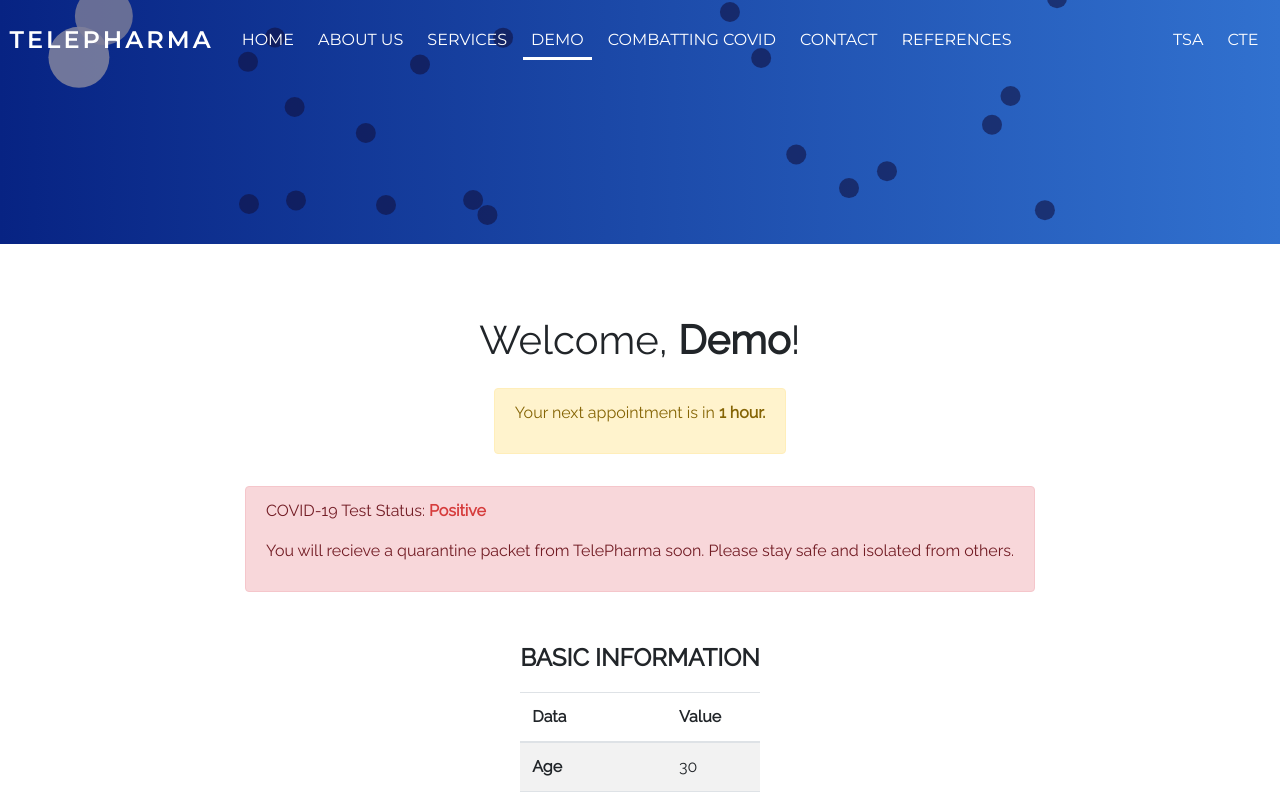
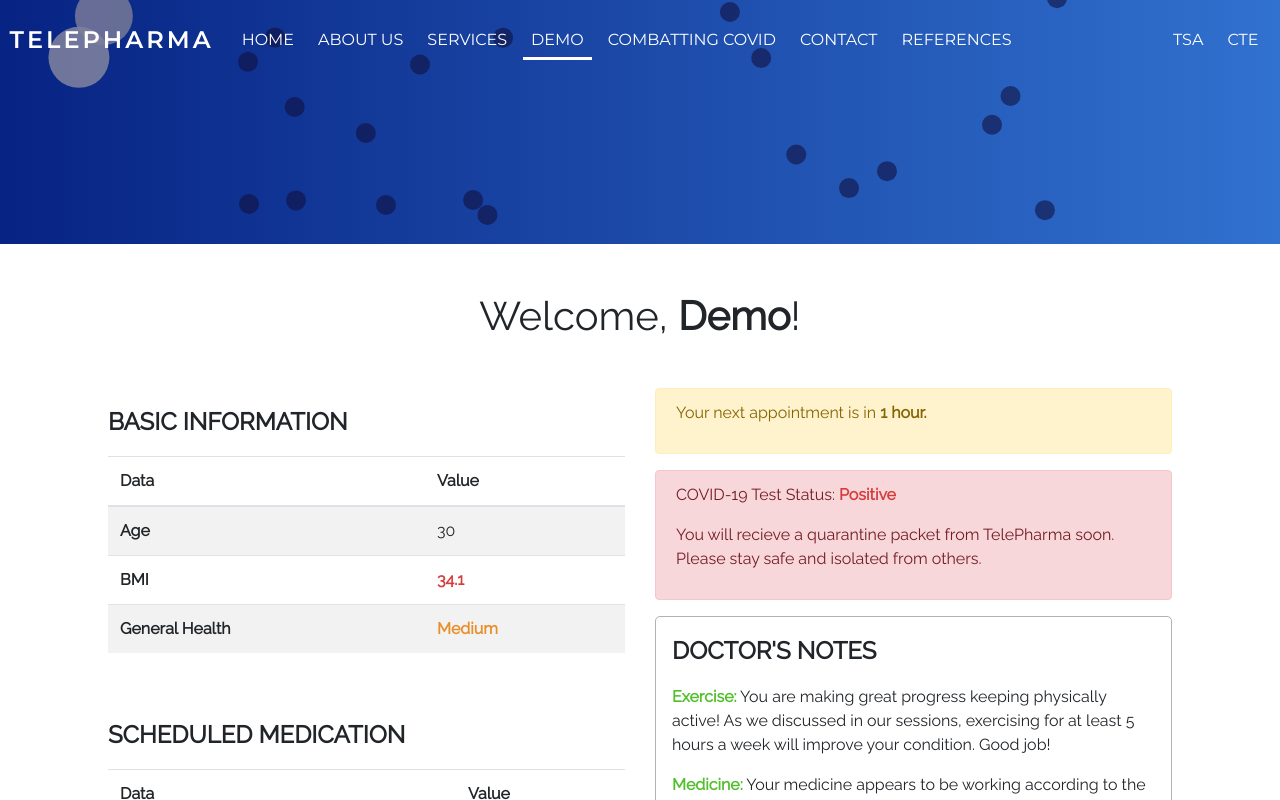
Before and after one commit to Video-Lab/SLHS_Webmasters_2021, a plain HTML site: page demo.html in a window 1280 px wide. Both pictures are taken after a click on the link "SUBMIT". Shown: the part 556-1356 px from the top of the page. Drawn offline with nearby package versions, Linux system fonts and the light colour scheme.

Commit message:
Modify demo

```diff
--- a/css/demo.css
+++ b/css/demo.css
@@ -29,6 +29,12 @@
     align-items: center;
 }
 
+.notes {
+    border: 1px solid rgba(0,0,0,0.3);
+    padding: 1em;
+    border-radius: 5px;
+}
+
 input {
     text-transform: uppercase;
 }
@@ -45,7 +51,7 @@ input {
 }
 
 .group-container {
-    width: fit-content;
+    /* width: fit-content; */
     margin-top: 1em;
     margin-bottom: 1em;
     padding-top: 1em;
@@ -67,6 +73,10 @@ input {
     font-weight: 800;
 }
 
+.note {
+    margin-top: 1em;
+    margin-bottom: 1em;
+}
 .label {
     font-weight: 800;
     font-size: 1.5rem;
--- a/demo.html
+++ b/demo.html
@@ -77,11 +77,10 @@
     </div>
 </div>
 
-<div class="container-fluid demo-container" style="">
+<div class="container demo-container" style="">
     <h1 class="demo-name" style="text-align: center;">Welcome, <strong>Demo</strong>!</h1>
-    <div class="alert alert-warning" style="width: fit-content; margin-top: 1em; height: fit-content;"><p>Your next appointment is in <strong>1 hour.</strong></p></div>
-    <div class="alert alert-danger" style="width: fit-content; margin-top: 1em; height: fit-content;"><p>COVID-19 Test Status: <strong class="red">Positive</strong></p><p>You will recieve a quarantine packet from TelePharma soon. Please stay safe and isolated from others.</p></div>
-
+    <div class="row flex-column-reverse flex-md-row">
+      <div class="col-md-6 col-sm-12">
         <div class="group-container">
           <p class="label">Basic Information</p>
           <table class="table table-striped" style="text-align: left; max-width: 100vw;">
@@ -160,6 +159,22 @@
                 </table>
               </div>
       </div>
+      <div class="col-md-6 col-sm-12">
+        <div class="alert alert-warning" style=" margin-top: 1em; height: fit-content;"><p>Your next appointment is in <strong>1 hour.</strong></p></div>
+        <div class="alert alert-danger" style=" margin-top: 1em; height: fit-content;"><p>COVID-19 Test Status: <strong class="red">Positive</strong></p><p>You will recieve a quarantine packet from TelePharma soon. Please stay safe and isolated from others.</p></div>
+        <div class="notes">
+          <p class="label">Doctor's Notes</p>
+
+          <p class="note"><strong class="green">Exercise:</strong> You are making great progress keeping physically active! As we discussed in our sessions, exercising for at least 5 hours a week will improve your condition. Good job!</p>
+          <p class="note"><strong class="green">Medicine:</strong> Your medicine appears to be working according to the doses provided! We will discuss modifications to your current medication at our next meeting.</p>
+          <p class="note"><strong class="red">COVID-19:</strong> I am very sorry to hear that you have tested positive for COVID-19. TelePharma is doing all they can to help you. In the meantime, you can ask me any questions you have about the virus or its effects on you, whether that be through text, phone, or at our next meeting.</p>
+        </div>
+      </div>
+    </div>
+    </div>
+
+
+
 
 
 
--- a/js/demo.js
+++ b/js/demo.js
@@ -23,7 +23,7 @@ function login() {
         "opacity": 0
     }, 1000, function(){$(".login-container").css("display", "hidden")})
 
-    $(".demo-container").css("display", "flex");
+    $(".demo-container").css("display", "block");
     $(".demo-container").animate({
         "height": "100%",
         "opacity": 1
```
Lines whose indentation alone changed are shown as unchanged.
